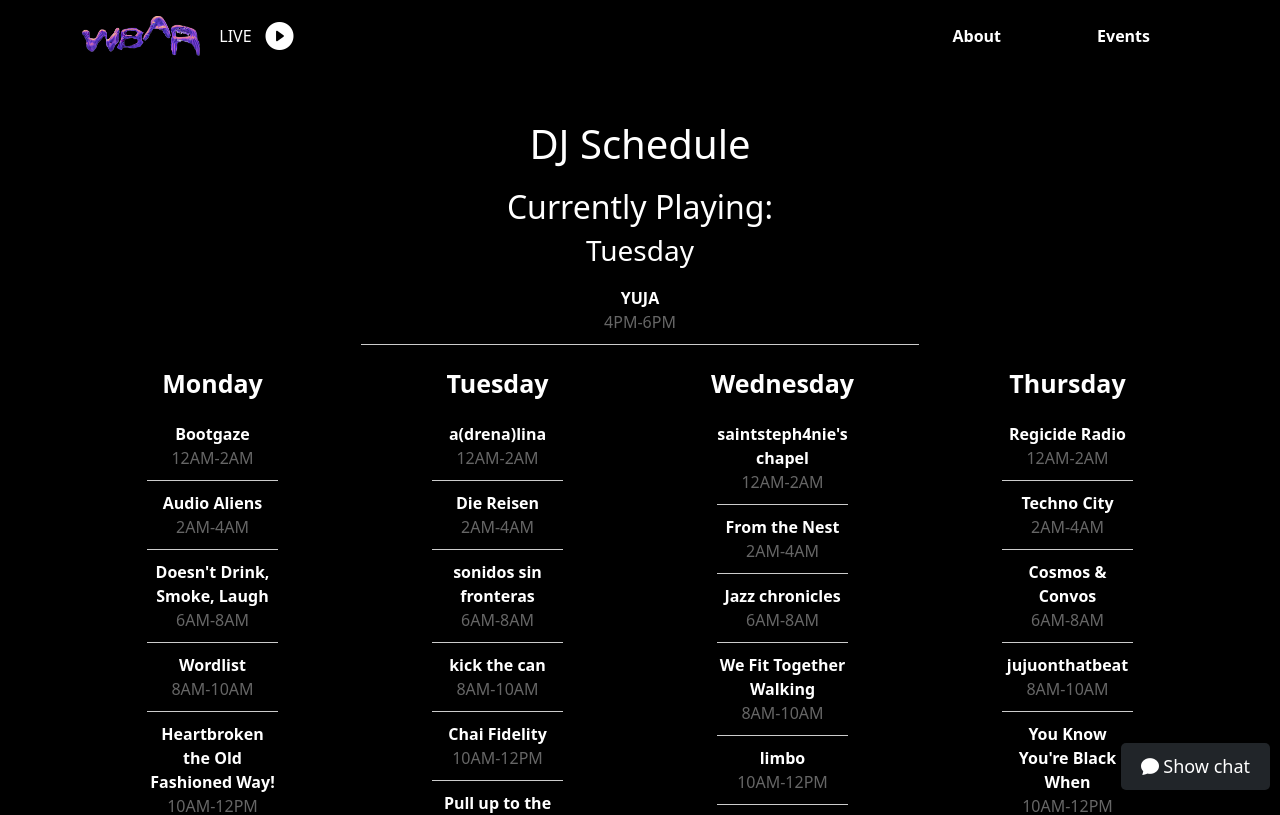
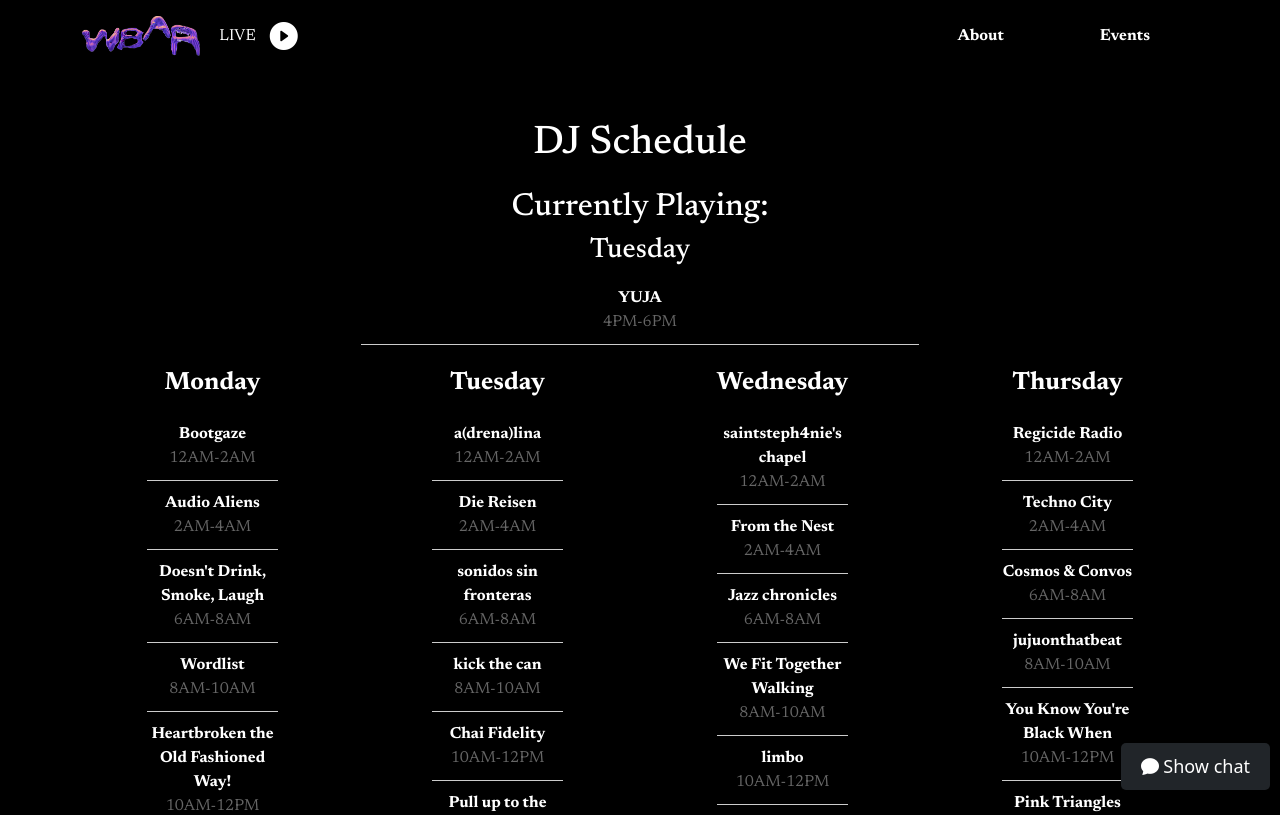
Before and after one commit to wbar-radio/wbar-app, a React (Create React App) app in the folder client/: page / in a window 1280 px wide. Shown: the top 815 px of the page. Built offline with nearby package versions, Linux system fonts and the light colour scheme.

Commit message:
fix merge conflict for tajh

```diff
--- a/client/src/App.css
+++ b/client/src/App.css
@@ -1,6 +1,7 @@
+@import url('https://fonts.googleapis.com/css2?family=Newsreader:ital,opsz,wght@0,6..72,200..800;1,6..72,200..800&display=swap');
 .App {
   background-color: black;
-
+  font-family: "Newsreader", serif;
   text-align: center;
 }
 #App {
@@ -51,3 +52,15 @@
 body{
   background-color: black;
 }
+.scrollable-container {
+  width: 100%;
+  height: 100vh;
+  overflow-y: auto;
+}
+/* App.css */
+html, body, .App {
+  width: 100%;
+  height: 100%;
+  margin: 0;
+  padding: 0;
+}
--- a/client/src/App.js
+++ b/client/src/App.js
@@ -30,7 +30,7 @@ function App() {
                 <Router>
                     <WBARNavbar/>
                     {/*<Stream/>*/}
-                    <div ref={setNodeRef}>
+                    <div ref={setNodeRef} className="scrollable-container">
                         <Routes>
                             <Route path="/About" element={<About/>} exact/>
                             <Route path="/Events" element={<Events/>} exact/>
```
